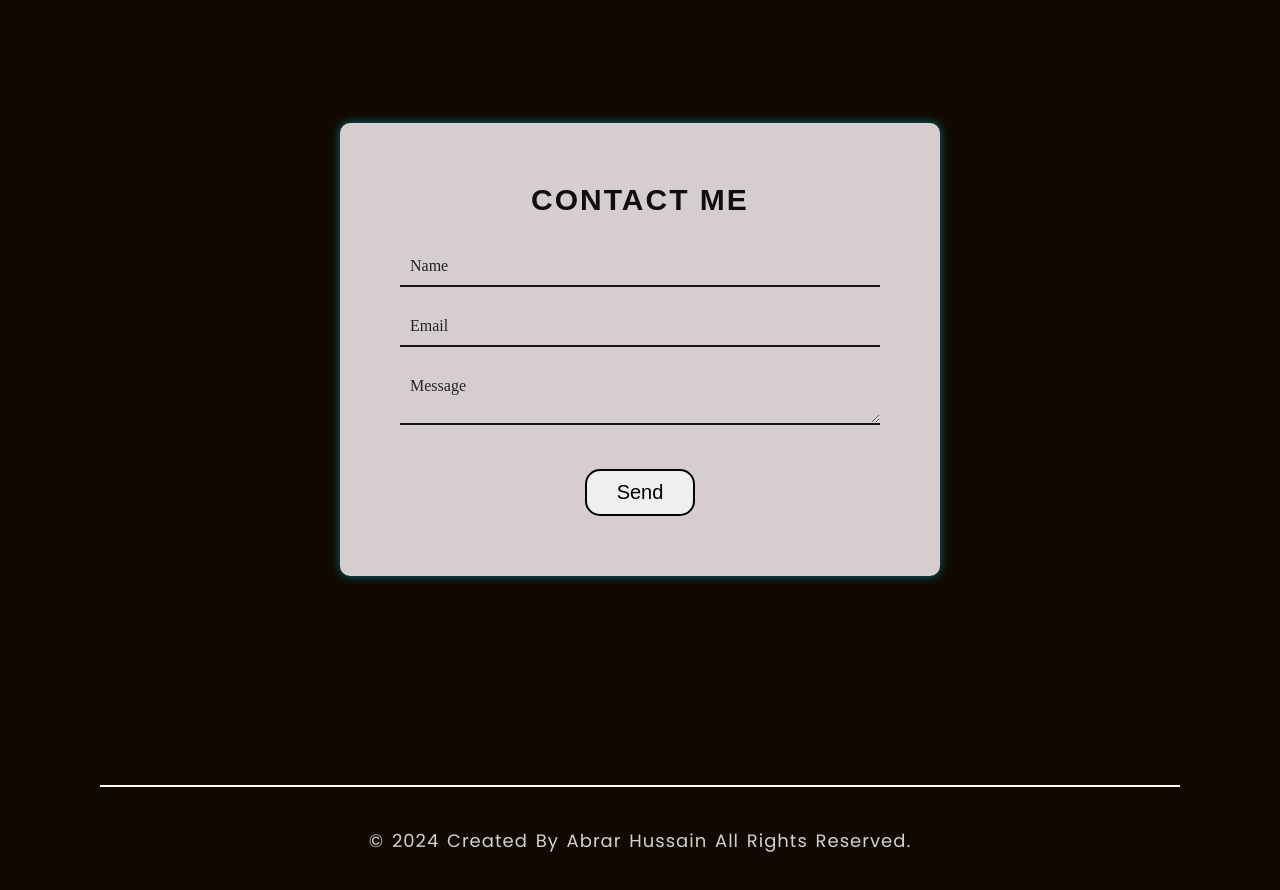
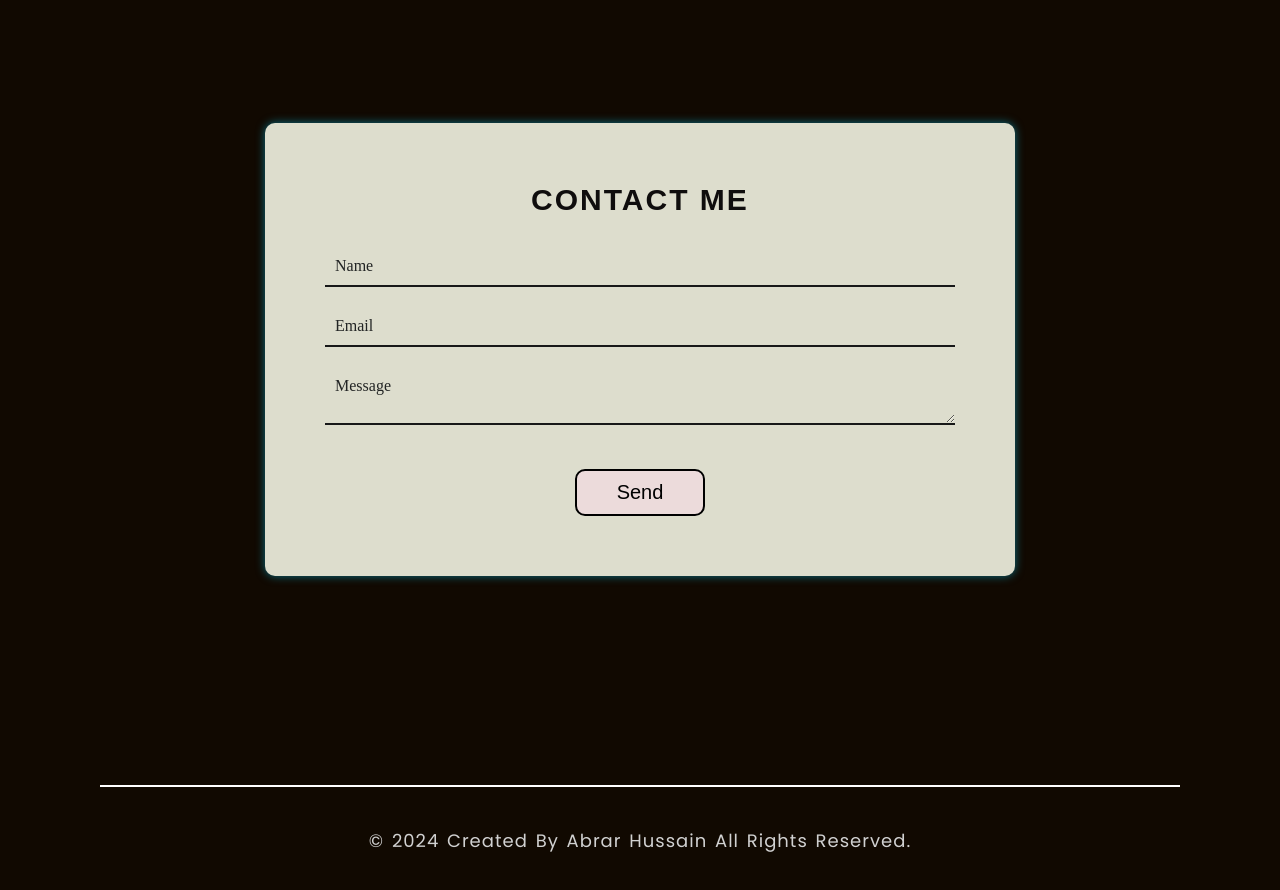
Before and after one commit to MahrAbrarThind/mahr_abrar_portfolio, a React (Create React App) app: page / in a window 1280 px wide. Shown: the part 3960-4850 px from the top of the page. Built offline with nearby package versions, Linux system fonts and the light colour scheme.

Commit message:
Styled Contact Fome A Little

```diff
--- a/src/CSS/contact.css
+++ b/src/CSS/contact.css
@@ -10,13 +10,14 @@
 .contact-form {
   background: #1e1e2a;
   /* background: #1a1a21; */
-  background-color: #d6cece;
+  /* background-color: #d6cece; */
+  background-color: #ddddcd;
   padding: 60px;
   border-radius: 10px;
   box-shadow: 0 0 10px rgba(0, 209, 255, 0.5);
   /* box-shadow: 0 0 20px rgba(48, 47, 46, 0.5); */
   width: 100%;
-  max-width: 600px;
+  max-width: 750px;
   text-align: center;
   opacity: 0;
   transition: opacity 0.3s ease;
@@ -86,11 +87,12 @@
   margin-top: 20px;
   border: 2px solid black;
   color: black;
-  padding: 10px 30px;
+  padding: 10px 40px;
   cursor: pointer;
-  border-radius: 15px;
+  border-radius: 10px;
   transition:all  0.7s;
   font-size: 20px;
+  background-color: #ecdbdb;
 }
 
 .contactBtn:hover {
```
